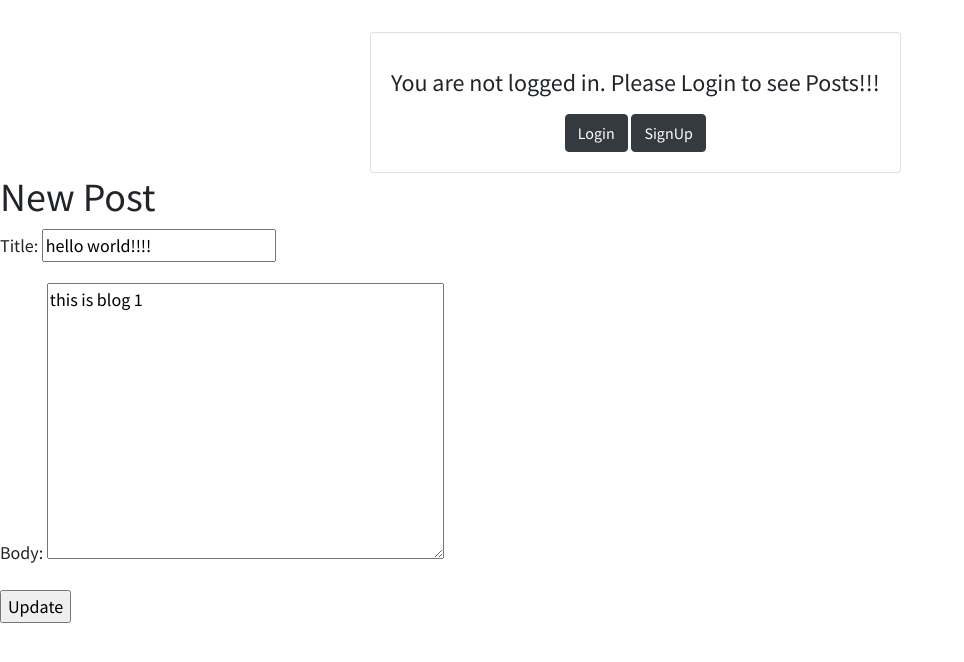
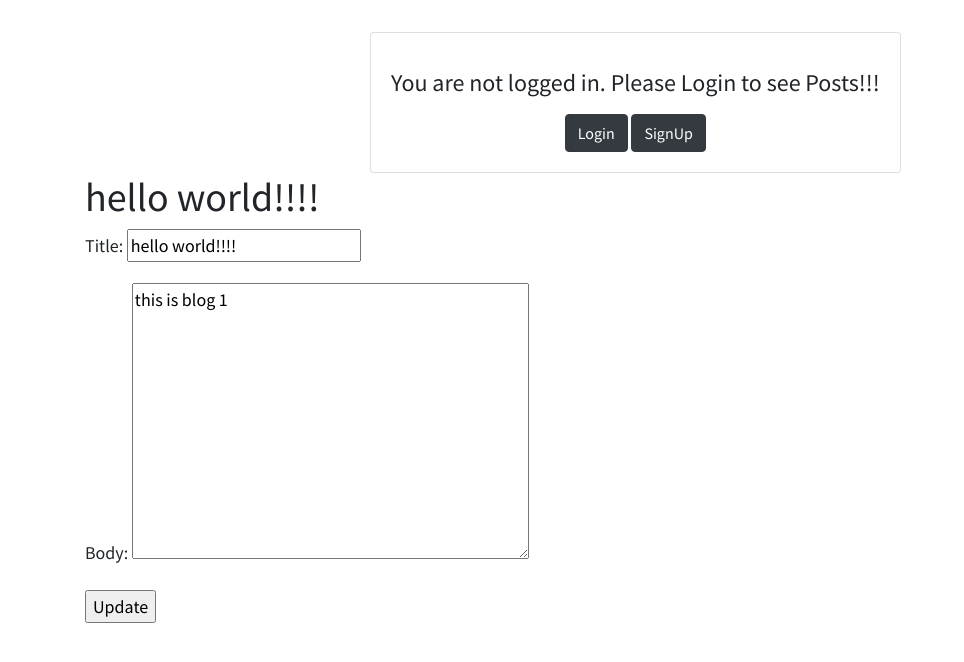
Before and after one commit to shubhamvk06/blogs_app, a Django app: page /post/1/edit/ in a window 1280 px wide. Shown: the part 57-719 px from the top of the page, without its empty margins (0-964 px from the left). Run offline with Django 3.2, Linux system fonts and the light colour scheme; data comes from the database, SQL or seed files in the repository; both versions use the stored data as it was after the commit; some libraries are stand-ins or nearby versions.

Commit message:
added the app name in the url where it is targating home page

```diff
--- a/blog_project/blog/models.py
+++ b/blog_project/blog/models.py
@@ -11,4 +11,4 @@ class Post(models.Model):
         return self.title
 
     def get_absolute_url(self):
-        return reverse('post_detail',args=[str(self.id)])
+        return reverse('blog:post_detail',args=[str(self.id)])
--- a/blog_project/blog/urls.py
+++ b/blog_project/blog/urls.py
@@ -1,15 +1,15 @@
 from django.urls import path
-from .views import BlogListView,BlogDetailView,BlogCreateView,BlogUpdateView,BlogDeleteView,PagesView
+from .views import BlogListView,BlogDetailView,BlogCreateView,BlogUpdateView,BlogDeleteView
 
 
 
 app_name = 'blog'
 urlpatterns=[
-    path('home/',BlogListView.as_view(), name='home'),
-    path('post/<int:pk>/',BlogDetailView.as_view(), name="post_detail"),
-    path('post/new/',BlogCreateView.as_view(), name="post_new"),
-    path('post/<int:pk>/edit/',BlogUpdateView.as_view(), name="post_edit"),
-    path('post/<int:pk>/delete/',BlogDeleteView.as_view(),name="post_delete"),
-    path('',PagesView.as_view(), name='pages'),
+    path('',BlogListView.as_view(), name='home'),
+    path('post/<int:pk>/',BlogDetailView.as_view(), name='post_detail'),
+    path('post/new/',BlogCreateView.as_view(), name='post_new'),
+    path('post/<int:pk>/edit/',BlogUpdateView.as_view(), name='post_edit'),
+    path('post/<int:pk>/delete/',BlogDeleteView.as_view(),name='post_delete'),
+
 
 ]
--- a/blog_project/blog/views.py
+++ b/blog_project/blog/views.py
@@ -15,6 +15,7 @@ from .models import Post
 class BlogListView(ListView):
     model=Post
     template_name= 'home.html'
+    context_object_name='all_post_list'
 
 
 class BlogDetailView(DetailView):
@@ -36,8 +37,8 @@ class BlogUpdateView(UpdateView):
 class BlogDeleteView(DeleteView):
     model=Post
     template_name='post_delete.html'
-    success_url=reverse_lazy('home')
+    success_url=reverse_lazy('blog:home')
 
 
-class PagesView(TemplateView):
-   template_name='pages.html'
+# class PagesView(TemplateView):
+#    template_name='pages.html'
--- a/blog_project/template/post_delete.html
+++ b/blog_project/template/post_delete.html
@@ -1,9 +1,11 @@
 {% extends 'base.html' %}
 {% block content %}
-<h1>New Post</h1>
+<h1>{{ post.title }}</h1>
 <form action="" method="POST">
 {% csrf_token %}
+<div class="container">
 {{form.as_p}}
+</div>
 <p>Are you sure ? You want to delete "{{ post.title }}"</p>
 <input type="submit" value="Confirm"/>
 </form>
--- a/blog_project/template/post_detail.html
+++ b/blog_project/template/post_detail.html
@@ -1,10 +1,12 @@
 {% extends 'base.html' %}
 
 {% block content %}
+<div class="container">
 <div class="post-entry">
     <h2> {{ post.title }}  </h2>
     <p>{{ post.body }} </p>
 </div>
+</div>
 <a href="{% url 'blog:post_edit' post.pk %}">+ Edit Blog Post</a>
 <a href="{% url 'blog:post_delete' post.pk %}">- Delete Blog Post</a>
 {% endblock content%}
--- a/blog_project/template/post_edit.html
+++ b/blog_project/template/post_edit.html
@@ -1,9 +1,12 @@
 {% extends 'base.html' %}
 {% block content %}
-<h1>New Post</h1>
+<div class="container">
+<h1>{{ post.title }}</h1>
 <form action="" method="POST">
+
 {% csrf_token %}
 {{form.as_p}}
 <input type="submit" value="Update"/>
 </form>
+</div>
 {% endblock %}
--- a/blog_project/template/post_new.html
+++ b/blog_project/template/post_new.html
@@ -1,9 +1,11 @@
 {% extends 'base.html' %}
 {% block content %}
+<div class="container justify-content-center">
 <h1>New Post</h1>
 <form action="" method="POST">
 {% csrf_token %}
 {{form.as_p}}
 <input type="submit" value="Save"/>
 </form>
+</div>
 {% endblock %}
--- a/blog_project/template/register.html
+++ b/blog_project/template/register.html
@@ -1,8 +1,10 @@
 {% extends 'base.html' %} {% block content %}
+<div class="container">
 <h2>Sign up</h2>
 <form method="post">
   {% csrf_token %}
   {{ form.as_p }}
    <button type="submit">Sign up</button>
 </form>
+</div>
 {% endblock content %}
```
Also changed, not shown: blog_project/template/home.html (+9 -1 lines), blog_project/template/registration/login.html (+17 -4 lines), blog_project/db.sqlite3.
